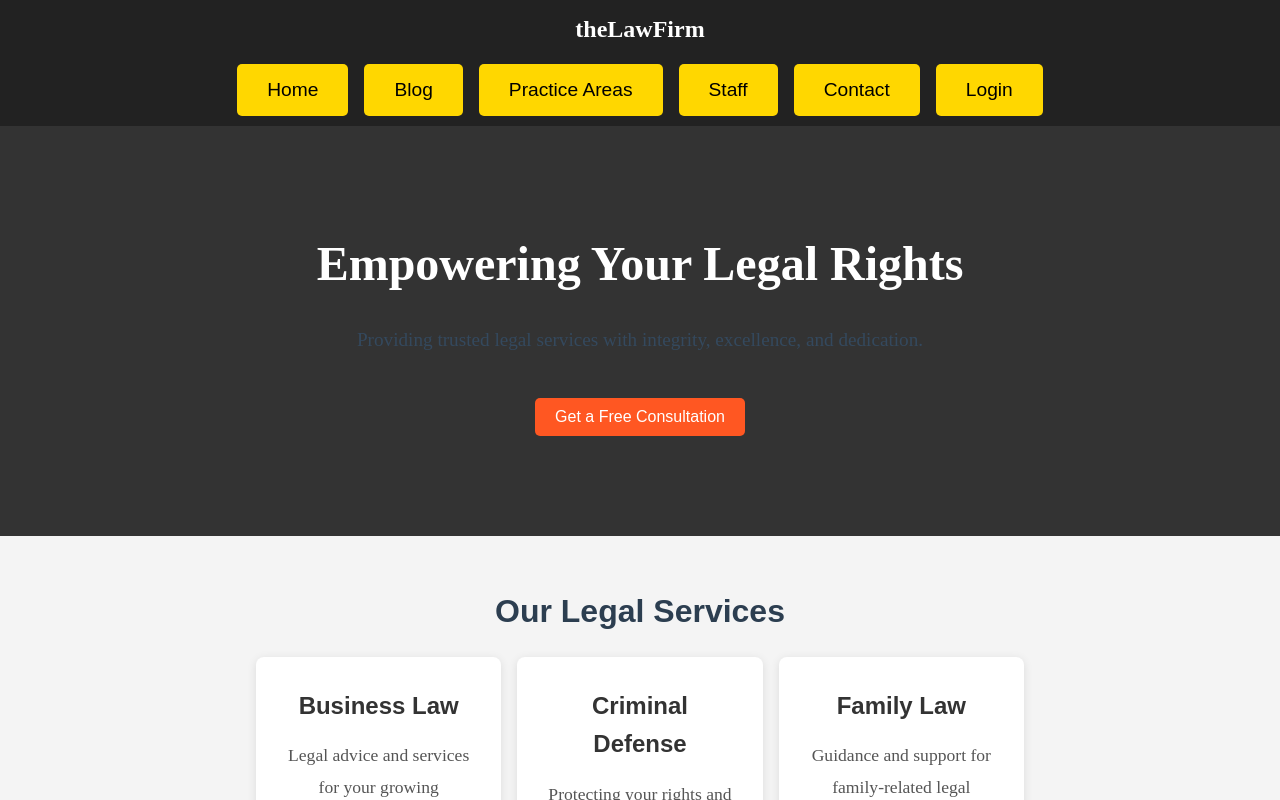
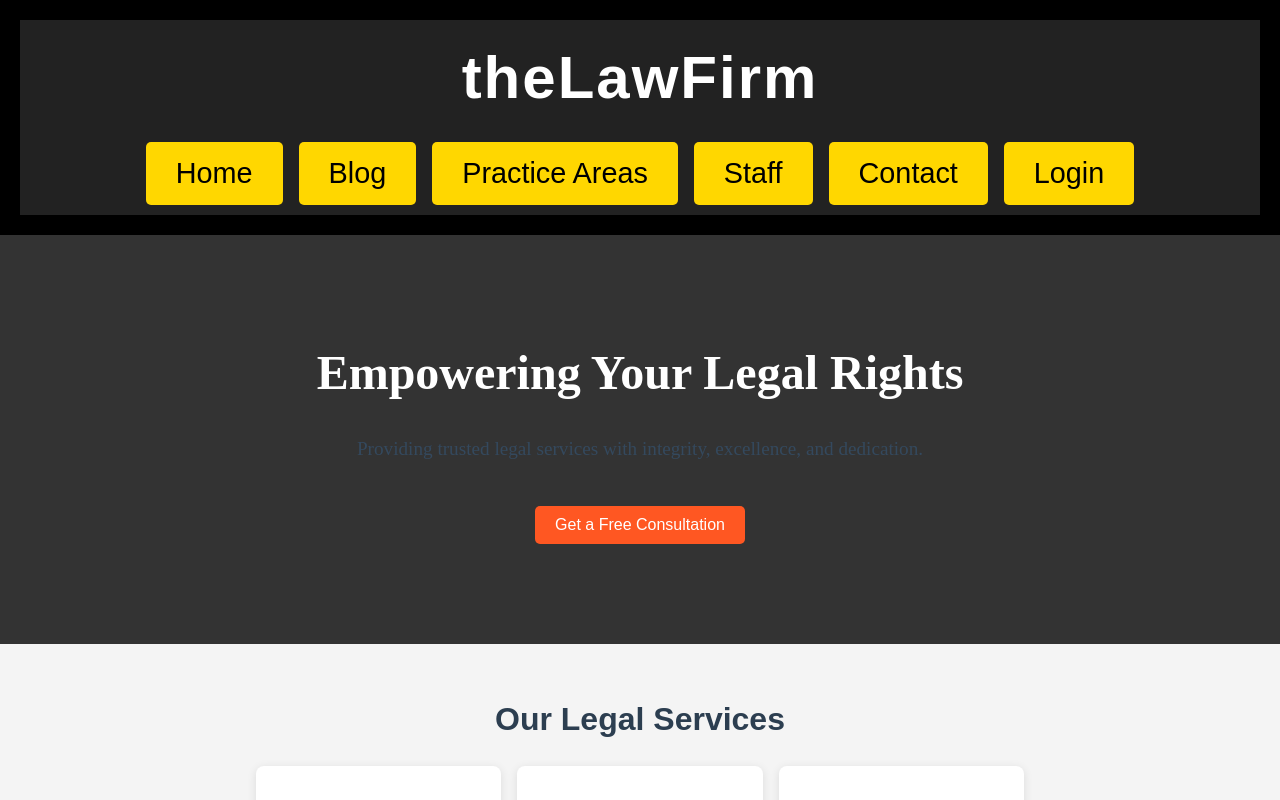
Before and after one commit to jablancTheDesigner/law-firm, a Next.js app: page / in a window 1280 px wide. Shown: the top 800 px of the page. Built offline with nearby package versions, Linux system fonts and the light colour scheme.

Commit message:
Unified nav component

```diff
--- a/components/client-portal/ClientLayout.js
+++ b/components/client-portal/ClientLayout.js
@@ -1,14 +1,10 @@
 import React from "react";
-import Nav from "../Nav";
 import { useAppContext } from "../../context/appContext";
 
 const ClientPortalLayout = ({ children }) => {
   const {brandName} = useAppContext();
   return (
     <div>
-      <header>
-        <Nav />
-      </header>
       <div className="container" style={{textAlign: "center"}}>
         <h2>{brandName} - Client Portal</h2>
       </div>
--- a/pages/_app.js
+++ b/pages/_app.js
@@ -1,9 +1,13 @@
 import "../styles/globals.scss";
 import {AppContextProvider} from "../context/appContext";
+import Nav from "../components/Nav";
 
 function MyApp({ Component, pageProps }) {
   return (
     <AppContextProvider>
+      <header>
+        <Nav />
+      </header>
       <Component {...pageProps} />
     </AppContextProvider>
   );
--- a/pages/index.js
+++ b/pages/index.js
@@ -3,12 +3,10 @@ import Services from "../components/Services";
 import Testimonials from "../components/Testimonials";
 import AboutUs from "../components/AboutUs";
 import Footer from "../components/Footer";
-import Nav from "../components/Nav";
 
 const Home = () => {
     return (
         <>
-            <Nav />
             <Hero />
             <Services />
             <AboutUs />
```
